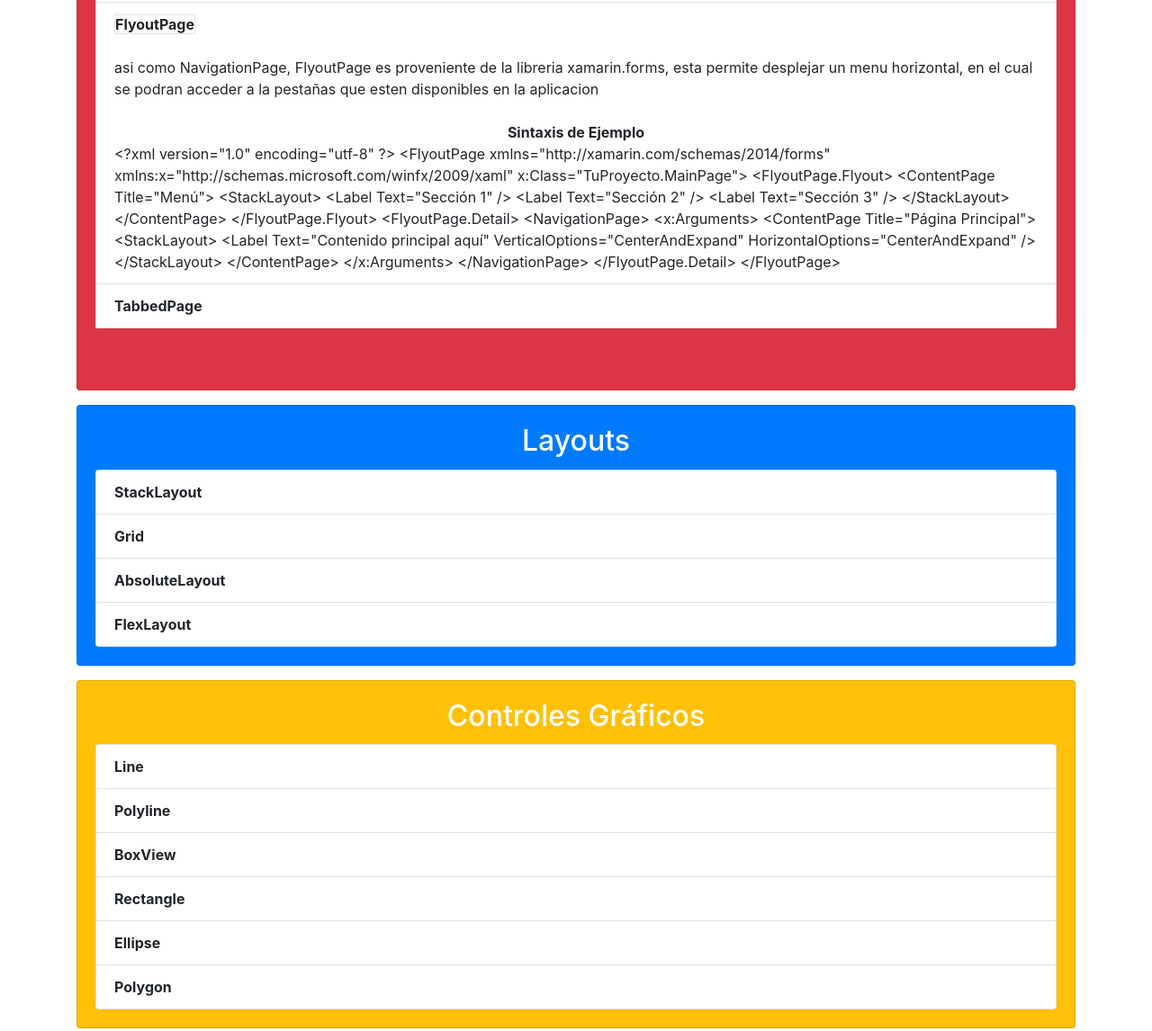
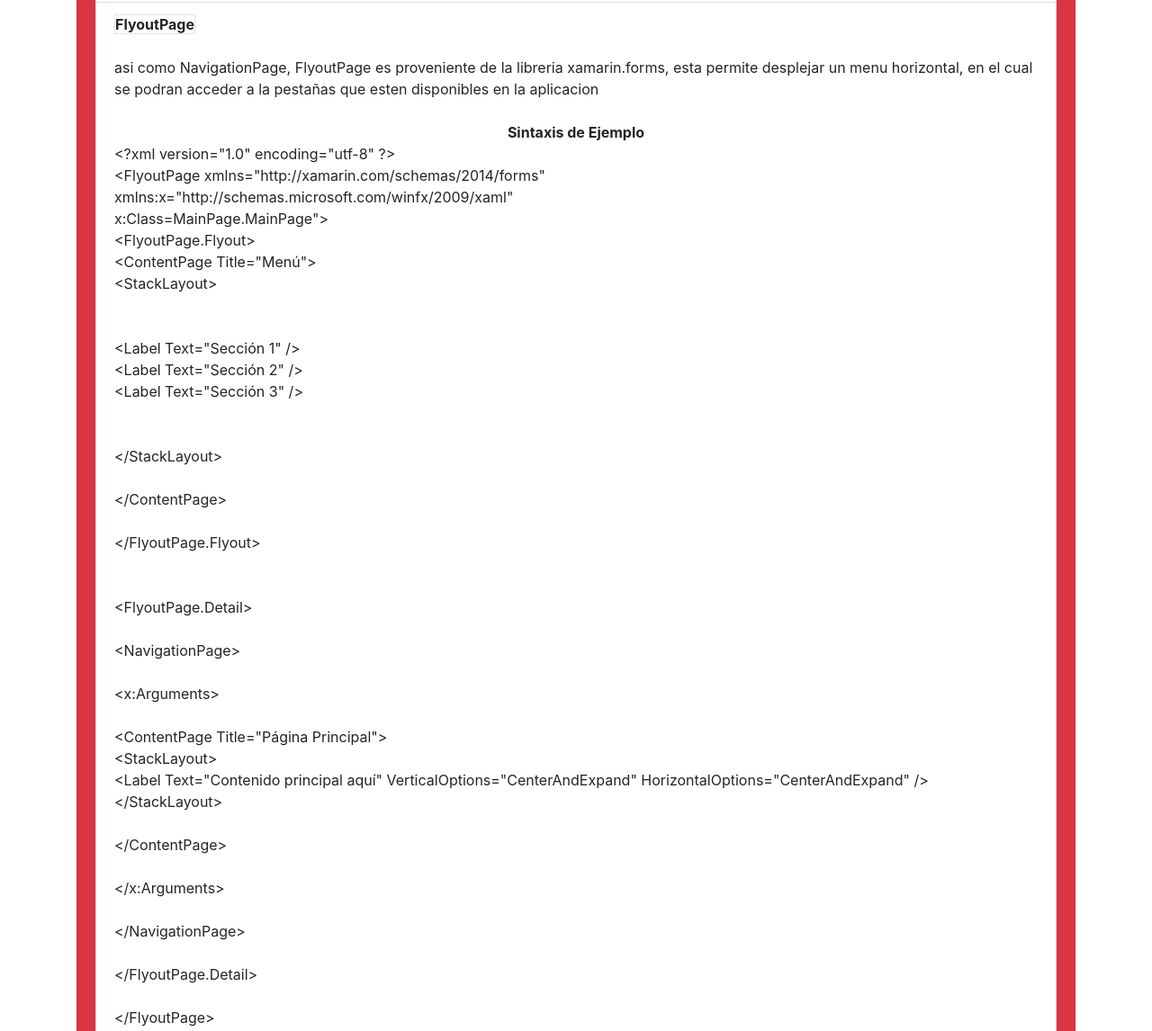
Before and after one commit to Criszq123/Glosario.github.io, a plain HTML site: page index.html in a window 1280 px wide. Shown: the part 2111-3257 px from the top of the page at 90% size. Drawn offline with nearby package versions, Linux system fonts and the light colour scheme.

Commit message:
Glosario completado al 25%, cambiando el nombre de glosario a index

```diff
--- a/Glosario.html
+++ b/index.html
@@ -128,36 +128,50 @@
 
                     <div>
 
-                        &lt;?xml version="1.0" encoding="utf-8" ?&gt;
-                            &lt;FlyoutPage xmlns="http://xamarin.com/schemas/2014/forms"
-                                        xmlns:x="http://schemas.microsoft.com/winfx/2009/xaml"
-                                        x:Class="TuProyecto.MainPage"&gt;
+                      <div>  &lt;?xml version="1.0" encoding="utf-8" ?&gt;</div>
+                           <div> &lt;FlyoutPage xmlns="http://xamarin.com/schemas/2014/forms"</div>
+                                <div>        xmlns:x="http://schemas.microsoft.com/winfx/2009/xaml"</div>
+                                     <div>  x:Class=MainPage.MainPage"&gt;</div>
 
-                                <!-- Menú lateral (Flyout) -->
-                                &lt;FlyoutPage.Flyout&gt;
-                                    &lt;ContentPage Title="Menú"&gt;
-                                        &lt;StackLayout&gt;
-                                            &lt;Label Text="Sección 1" /&gt;
-                                            &lt;Label Text="Sección 2" /&gt;
-                                            &lt;Label Text="Sección 3" /&gt;
-                                        &lt;/StackLayout&gt;
-                                    &lt;/ContentPage&gt;
-                                &lt;/FlyoutPage.Flyout&gt;
 
-                                <!-- Contenido principal -->
-                                &lt;FlyoutPage.Detail&gt;
-                                    &lt;NavigationPage&gt;
-                                        &lt;x:Arguments&gt;
-                                            &lt;ContentPage Title="Página Principal"&gt;
-                                                &lt;StackLayout&gt;
-                                                    &lt;Label Text="Contenido principal aquí" VerticalOptions="CenterAndExpand" HorizontalOptions="CenterAndExpand" /&gt;
-                                                &lt;/StackLayout&gt;
-                                            &lt;/ContentPage&gt;
-                                        &lt;/x:Arguments&gt;
-                                    &lt;/NavigationPage&gt;
-                                &lt;/FlyoutPage.Detail&gt;
+                             <div>   &lt;FlyoutPage.Flyout&gt;</div>
+                                  <div>  &lt;ContentPage Title="Menú"&gt;</div>
+                                       <div> &lt;StackLayout&gt;</div>
+                                       <br>
+                                       <br>
+                                           <div> &lt;Label Text="Sección 1" /&gt;</div>
+                                           <div> &lt;Label Text="Sección 2" /&gt;</div>
+                                           <div> &lt;Label Text="Sección 3" /&gt;</div>
+                                        <br>
+                                        <br>
+                                       <div> &lt;/StackLayout&gt;</div>
+                                       <br>
+                                   <div> &lt;/ContentPage&gt;</div>
+                                   <br>
+                               <div> &lt;/FlyoutPage.Flyout&gt;</div>
+                               <br>
 
-                            &lt;/FlyoutPage&gt;
+                                <br>
+                               <div> &lt;FlyoutPage.Detail&gt;</div>
+                               <br>
+                                  <div>  &lt;NavigationPage&gt;</div>
+                                  <br>
+                                      <div> &lt;x:Arguments&gt;</div>
+                                      <br>
+                                        <div>    &lt;ContentPage Title="Página Principal"&gt;</div>
+                                               <div> &lt;StackLayout&gt;</div>
+                                                   <div> &lt;Label Text="Contenido principal aquí" VerticalOptions="CenterAndExpand" HorizontalOptions="CenterAndExpand" /&gt;</div>
+                                               <div> &lt;/StackLayout&gt;</div>
+                                               <br>
+                                           <div> &lt;/ContentPage&gt;</div>
+                                           <br>
+                                        <div>&lt;/x:Arguments&gt;</div>
+                                        <br>
+                                   <div>&lt;/NavigationPage&gt;</div>
+                                   <br>
+                               <div> &lt;/FlyoutPage.Detail&gt;</div>
+<br>
+                           <div> &lt;/FlyoutPage&gt;</div>
 
 
 
```
